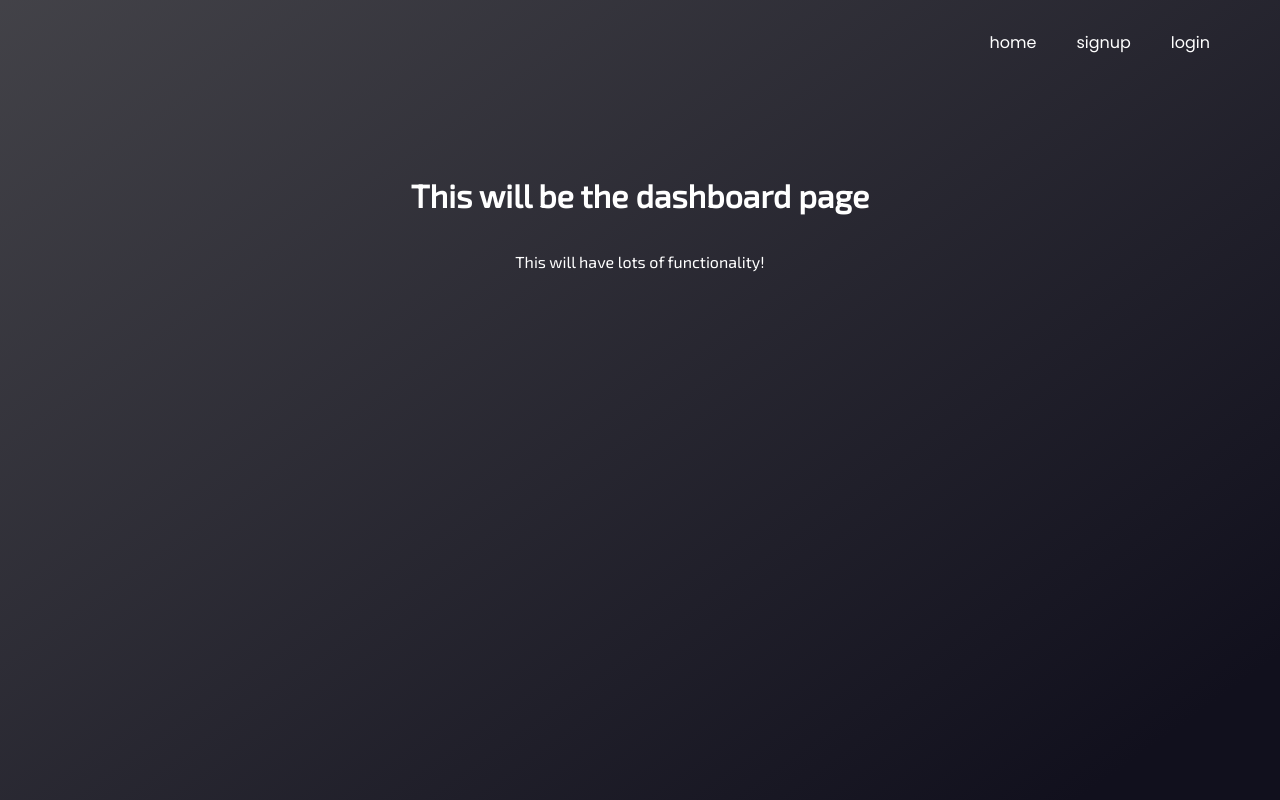
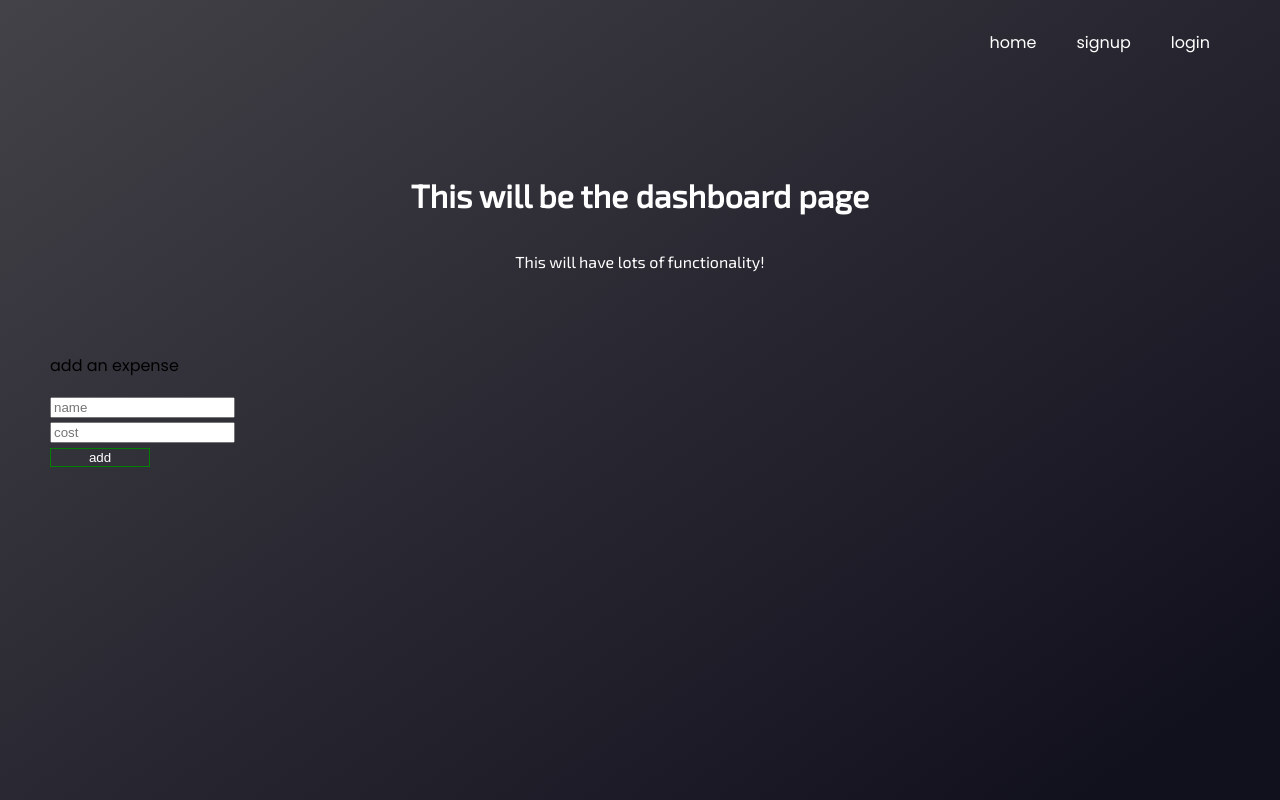
Before and after one commit to dansmith09/Build-Your-Budget, a React (Create React App) app in the folder client/: page /dashboard in a window 1280 px wide. Built offline with nearby package versions, Linux system fonts and the light colour scheme.

Commit message:
stashing some changes

```diff
--- a/client/src/components/pages/Dashboard.js
+++ b/client/src/components/pages/Dashboard.js
@@ -1,13 +1,78 @@
-import React from 'react';
+import React, { useState } from 'react';
+import { useMutation } from '@apollo/client';
+import { ADD_EXPENSE } from '../../utils/mutations';
 
-export default function Dashboard() {
+
+function AddExpense(props) {
+
+    const [formState, setFormState] = useState({ name: '', cost: '' });
+    const [addExpense, { error }] = useMutation(ADD_EXPENSE);
+
+    const handleInputChange = (event) => {
+        const {name, value} = event.target;
+        setFormState({...formState, [name]: value});
+        console.log(formState);
+    }
+
+    const handleFormSubmit = async (event) => {
+        event.preventDefault();
+
+        try {
+            const { data } = await addExpense({
+                variables: {
+                    ...formState
+                }
+            });
+            console.log(formState);
+        } catch (err) {
+            console.log(err)
+        }
+
+        setFormState({
+            name: '',
+            cost: '',
+        })
+    }
+
+
+
     return (
         <div>
             <div className='dash-header-container'>
                 <h1 className='dash-header'>This will be the dashboard page</h1>
                 <p>This will have lots of functionality!</p>
             </div>
-
+            <div className='dashboard-container'>
+                <form onSubmit={handleFormSubmit}>
+                    <div>
+                        <p> add an expense</p>
+                    </div>
+                    <div>
+                    <label htmlFor="name"></label>
+                        <input
+                            onChange={handleInputChange}
+                            type="text"
+                            id="name"
+                            name="name"
+                            placeholder="name"
+                        >
+                        </input>
+                    </div>
+                    <div>
+                    <label htmlFor="cost"></label>
+                        <input
+                            type="text"
+                            id="cost"
+                            name="cost"
+                            placeholder="cost"
+                        >
+                        </input>
+                    </div>
+                    <button type="submit">add</button>
+                </form>
+            </div>
         </div>
     )
 }
+
+export default AddExpense;
--- a/client/src/index.css
+++ b/client/src/index.css
@@ -123,6 +123,15 @@ body {
   color: var(--main-text);
   font-family: var(--med-font);
 }
+.dashboard-container {
+  display: flex;
+  justify-content: center;
+  flex-direction: column;
+  width: 200px;
+  font-family: var(--strong-font);
+  float: left;
+  margin: 50px;
+}
 
 /* /////////////////////////////////////////////////////////////// */
 /* ////////////////////////// DONATE STYLING //////////////////// */
@@ -172,8 +181,6 @@ button {
   cursor: pointer;
 }
 
-
-
 /* /////////////////////////////////////////////////////////////// */
 /* ////////////////////////// SIGNUP STYLING //////////////////// */
 /* ///////////////////////////////////////////////////////////// */
--- a/client/src/utils/mutations.js
+++ b/client/src/utils/mutations.js
@@ -27,11 +27,11 @@ export const ADD_USER = gql `
     // TODO: Check line 34 - expenses or expense?
     //       Are we using saveExpenseInput in typeDefs?
 export const ADD_EXPENSE = gql `
-mutation addExpense($expenseId: ID!, $expense: String!) {
-    addExpense(expenseId: $expenseId, expense: $expense) {
+mutation addExpense($userId: ID!, $expenseData: ExpenseInput!) {
+    addExpense(userId: $userId, expenseData: $expenseData) {
         _id
         name
-        expense
+        cost
     }
 }
 
```
